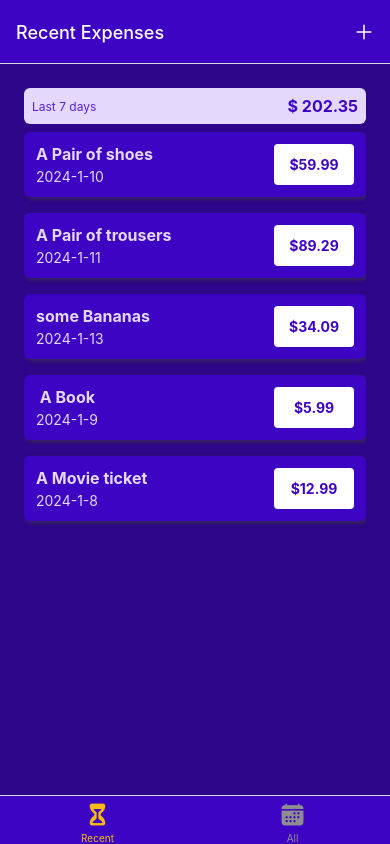
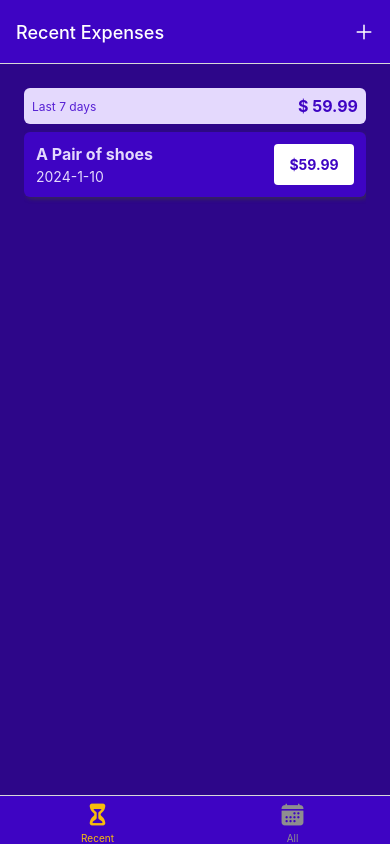
Before and after one commit to GregPetropoulos/react-native-budget-buddy, a React Native app: screen /RecentExpenses in a window 390 px wide. Built offline with nearby package versions, Linux system fonts and the light colour scheme.

Commit message:
Created a context to handle the state and dispatched actions adding, removing, updating and deleting an expense item

```diff
--- a/App.js
+++ b/App.js
@@ -5,6 +5,9 @@ import ManageExpense from './screen/ManageExpense';
 import RecentExpenses from './screen/RecentExpenses';
 import { GlobalStyles } from './constants/styles';
 import { Ionicons } from '@expo/vector-icons';
+
+// CONTEXT
+import ExpensesContextProvider from './store/expenses-context';
 
 // NAVIGATION
 import { NavigationContainer } from '@react-navigation/native';
@@ -63,6 +66,7 @@ export default function App() {
   return (
     <>
       <StatusBar style='auto' />
+      <ExpensesContextProvider>
         <NavigationContainer>
           <Stack.Navigator
             screenOptions={{
@@ -83,6 +87,7 @@ export default function App() {
             />
           </Stack.Navigator>
         </NavigationContainer>
+      </ExpensesContextProvider>
     </>
   );
 }
--- a/component/ExpensesOutput/ExpensesOutput.js
+++ b/component/ExpensesOutput/ExpensesOutput.js
@@ -4,43 +4,12 @@ import ExpensesSummary from './ExpensesSummary';
 import { GlobalStyles } from '../../constants/styles';
 
 const ExpensesOutput = ({ expenses, expensesPeriod }) => {
-  const DUMMY_EXPENSES = [
-    {
-      id: 'e1',
-      description: 'A Pair of shoes',
-      amount: 59.99,
-      date: new Date('2024-01-10')
-    },
-    {
-      id: 'e2',
-      description: 'A Pair of trousers',
-      amount: 89.29,
-      date: new Date('2024-01-11')
-    },
-    {
-      id: 'e3',
-      description: 'some Bananas',
-      amount: 34.09,
-      date: new Date('2024-01-13')
-    },
-    {
-      id: 'e4',
-      description: ' A Book',
-      amount: 5.99,
-      date: new Date('2024-01-09')
-    },
-    {
-      id: 'e5',
-      description: 'A Movie ticket',
-      amount: 12.99,
-      date: new Date('2024-01-08')
-    }
-  ];
+
 
   return (
     <View style={styles.container}>
-      <ExpensesSummary expenses={DUMMY_EXPENSES} periodName={expensesPeriod} />
-      <ExpensesList expenses={DUMMY_EXPENSES} />
+      <ExpensesSummary expenses={expenses} periodName={expensesPeriod} />
+      <ExpensesList expenses={expenses} />
     </View>
   );
 };
--- a/screen/AllExpenses.js
+++ b/screen/AllExpenses.js
@@ -1,8 +1,9 @@
-import React from 'react';
+import React,{useContext} from 'react';
 import ExpensesOutput from '../component/ExpensesOutput/ExpensesOutput';
-
+import { ExpensesContext } from '../store/expenses-context';
 const AllExpenses = () => {
-  return <ExpensesOutput expensesPeriod='Total' />;
+  const {expenses}=useContext(ExpensesContext)
+  return <ExpensesOutput expenses={expenses} expensesPeriod='Total' />;
 };
 
 export default AllExpenses;
--- a/screen/ManageExpense.js
+++ b/screen/ManageExpense.js
@@ -1,13 +1,17 @@
 // This is a Modal Screen via BottomTabs.Navigator screenOptions
-import React, { useLayoutEffect } from 'react';
-import { View, Text, StyleSheet } from 'react-native';
+import React, { useLayoutEffect, useContext } from 'react';
+import { View, StyleSheet } from 'react-native';
 import IconButton from '../component/ui/IconButton';
 import Button from '../component/ui/Button';
 import { GlobalStyles } from '../constants/styles';
+import { ExpensesContext } from '../store/expenses-context';
 
 // Using route prop to get params value since this loaded as a screen
 // Use navigation to setOptions
 const ManageExpense = ({ route, navigation }) => {
+  // CONTEXT
+  const { deleteExpense, addExpense,updateExpense } = useContext(ExpensesContext);
+
   // expenseId is passed from the ExpenseItem with navigation hook
   const editedExpenseId = route.params?.expenseId;
   const isEditing = !!editedExpenseId;
@@ -21,16 +25,19 @@ const ManageExpense = ({ route, navigation }) => {
   }, [navigation, isEditing]);
 
   const deleteExpenseHandler = () => {
-    navigation.goBack()
-
+    deleteExpense(editedExpenseId);
+    navigation.goBack();
   };
 
   const cancelHandler = () => {
-    navigation.goBack()
+    navigation.goBack();
   };
   const confirmHandler = () => {
-    navigation.goBack()
-
+    if(isEditing){
+      updateExpense(editedExpenseId, {description:'Test!!!',amount:29.99, date:new Date('2024-2-10')})
+    }
+    addExpense({description:'Test',amount:19.99, date:new Date('2024-2-10')})
+    navigation.goBack();
   };
 
   return (
--- a/screen/RecentExpenses.js
+++ b/screen/RecentExpenses.js
@@ -1,7 +1,18 @@
 import ExpensesOutput from '../component/ExpensesOutput/ExpensesOutput';
+import { useContext } from 'react';
+import { ExpensesContext } from '../store/expenses-context';
+import { getDateMinusDays } from '../utils/date';
+const RecentExpenses = () => {
+  const { expenses } = useContext(ExpensesContext);
 
-const RecentExpenses = () => {
-  return <ExpensesOutput expensesPeriod='Last 7 days' />;
+  const recentExpenses = expenses.filter((item) => {
+    const today = new Date();
+    const date7DaysAgo = getDateMinusDays(today, 7);
+    return item.date >= date7DaysAgo && item.date <= today;
+  });
+  return (
+    <ExpensesOutput expenses={recentExpenses} expensesPeriod='Last 7 days' />
+  );
 };
 
 export default RecentExpenses;
--- /dev/null
+++ b/store/expenses-context.js
@@ -0,0 +1,100 @@
+import { createContext, useReducer } from 'react';
+
+const DUMMY_EXPENSES = [
+  {
+    id: 'e1',
+    description: 'A Pair of shoes',
+    amount: 59.99,
+    date: new Date('2024-01-10')
+  },
+  {
+    id: 'e2',
+    description: 'A Pair of trousers',
+    amount: 89.29,
+    date: new Date('2024-02-02')
+  },
+  {
+    id: 'e3',
+    description: 'some Bananas',
+    amount: 34.09,
+    date: new Date('2024-02-04')
+  },
+  {
+    id: 'e4',
+    description: ' A Book',
+    amount: 5.99,
+    date: new Date('2024-02-06')
+  },
+  {
+    id: 'e5',
+    description: 'A Movie ticket',
+    amount: 12.99,
+    date: new Date('2024-01-01')
+  }
+];
+
+export const ExpensesContext = createContext({
+  expenses: [],
+  addExpense: ({ description, amount, date }) => {},
+  deleteExpense: (id) => {},
+  updateExpense: (id, { description, amount, date }) => {}
+});
+
+// Defining a reducer function to return a new state value for the useReducer hook to consume
+const expensesReducer = (state, action) => {
+  switch (action.type) {
+    case 'ADD':
+      const id = new Date().toString + Math.random().toString();
+      return [{ ...action.payload, id: id }, ...state];
+    case 'UPDATE':
+      // Find the index of the expense object in array to be updated
+      const updatableExpenseIndex = state.findIndex(
+        (expense) => expense.id === action.payload.id
+      );
+      //  Locate the object to be updated with in the current state
+      const updatableExpense = state[updatableExpenseIndex];
+      //   merging the current expense object value in the state with the payload
+      // Keeps the original id
+      const updateItem = { ...updatableExpense, ...action.payload.data };
+      //   The overall array to be updated with a new one
+      const updatedExpenses = [...state];
+
+      //   Reach up to updatableExpenseIndex to find state to be assigned the updated item
+      updatedExpenses[updatableExpenseIndex] = updateItem;
+      return updatedExpenses;
+
+    case 'DELETE':
+      return state.filter((item) => item.id !== action.payload);
+    default:
+      return state;
+  }
+};
+
+const ExpensesContextProvider = ({ children }) => {
+  // STATE MANAGEMENT LOGIC
+  const [expensesState, dispatch] = useReducer(expensesReducer, DUMMY_EXPENSES);
+
+  const addExpense = (expenseData) => {
+    dispatch({ type: 'ADD', payload: expenseData });
+  };
+
+  const deleteExpense = (id) => {
+    dispatch({ type: 'DELETE', payload: id });
+  };
+  const updateExpense = (id, expenseData) => {
+    dispatch({ type: 'UPDATE', payload: { id: id, data: expenseData } });
+  };
+  const value = {
+    expenses: expensesState,
+    addExpense: addExpense,
+    updateExpense: updateExpense,
+    deleteExpense: deleteExpense
+  };
+  return (
+    <ExpensesContext.Provider value={value}>
+      {children}
+    </ExpensesContext.Provider>
+  );
+};
+
+export default ExpensesContextProvider;
--- a/utils/date.js
+++ b/utils/date.js
@@ -1,4 +1,7 @@
-export const getFormattedDate=(date)=>{
+export const getFormattedDate = (date) => {
+  return `${date.getFullYear()}-${date.getMonth() + 1}-${date.getDate()}`;
+};
 
-    return`${date.getFullYear()}-${date.getMonth()+1}-${date.getDate()}`
-}
+export const getDateMinusDays = (date, days) => {
+  return new Date(date?.getFullYear(), date?.getMonth(), date?.getDate() - days);
+};
```
Lines whose indentation alone changed are shown as unchanged.
